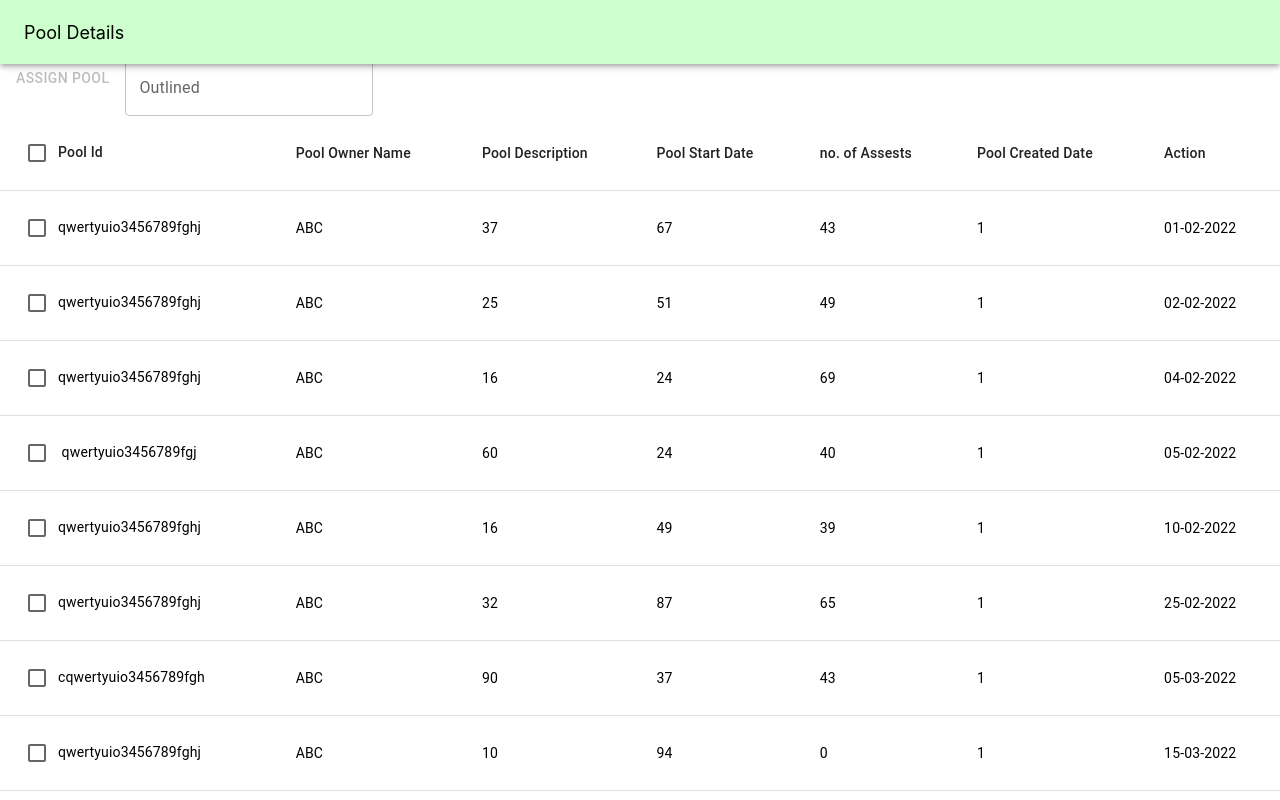
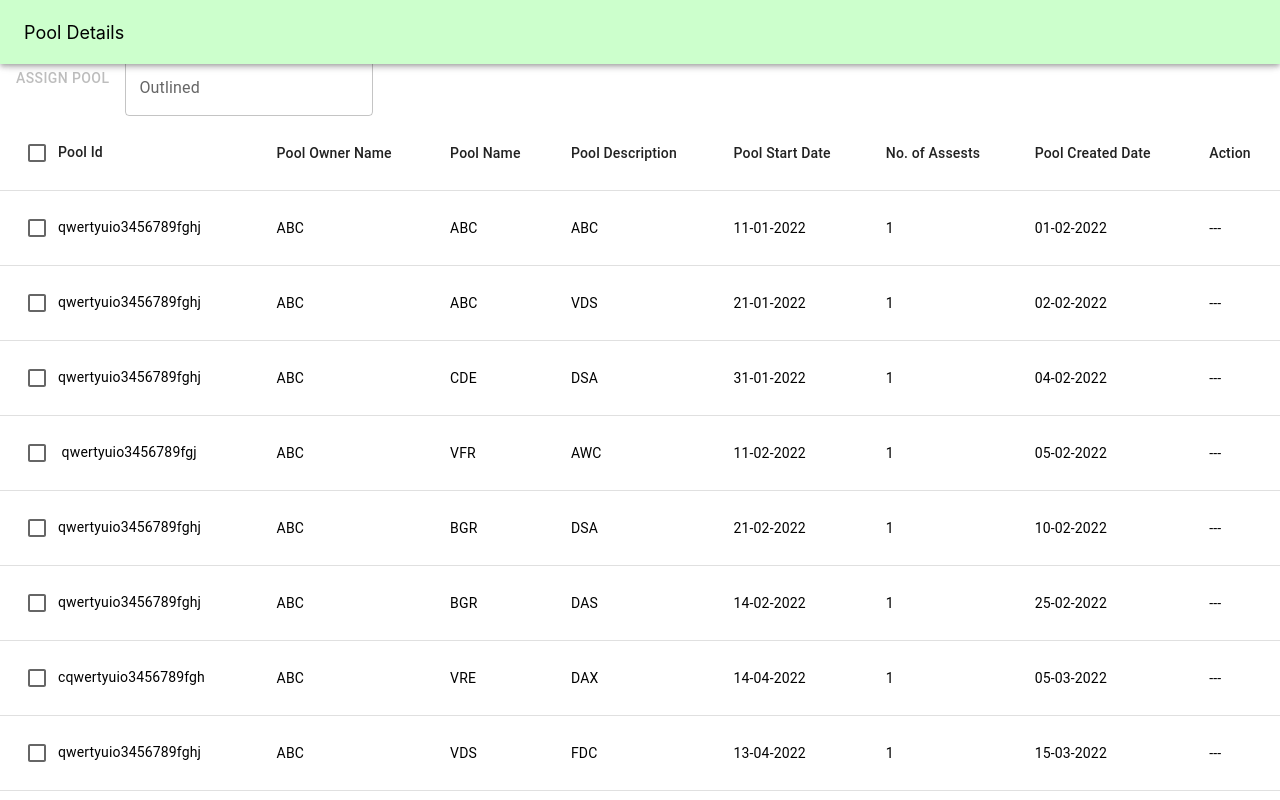
Before and after one commit to sudarsan02/Intain-Practice, a React (Create React App) app: page / in a window 1280 px wide. Shown: the top 800 px of the page. Built offline with nearby package versions, Linux system fonts and the light colour scheme.

Commit message:
Side bar progress

```diff
--- a/src/App.js
+++ b/src/App.js
@@ -8,7 +8,7 @@ import {Searchbar} from"../src/Components/Searchbar"
 import Form1 from './Components/Form';
 // import Sbar from"../src/Components/Sbar.css"
 // import File from "../src/Components/File"
-// import { ProSidebarProvider } from 'react-pro-sidebar';
+import { ProSidebarProvider } from 'react-pro-sidebar';
 import TableDummy from './Components/TableDummy';
 
 
@@ -21,9 +21,9 @@ const App =()=> {
        {/* <br /><Searchbar /> */}
       {/* <br /><Table/>  */}
       {/* <br/><Form1/> */}
-      {/* <ProSidebarProvider>
+      <ProSidebarProvider>
       <Sidebar/>
-</ProSidebarProvider>; */}
+</ProSidebarProvider>;
 
 
     </div>
--- a/src/Components/TableDummy.js
+++ b/src/Components/TableDummy.js
@@ -16,7 +16,7 @@ import { create } from '@mui/material/styles/createTransitions';
 import { styled } from '@mui/material/styles';
 import { tableCellClasses } from '@mui/material/TableCell';
 import { blue, green } from '@mui/material/colors';
-function createData(Pool, Poolowner, Poolname, Pooldes, Poolstart, Assests, createdDate) {
+function createData(Pool, Poolowner, Poolname, Pooldes, Poolstart, Assests, createdDate,Action) {
   return {
     Pool,
     Poolowner,
@@ -24,24 +24,24 @@ function createData(Pool, Poolowner, Poolname, Pooldes, Poolstart, Assests, crea
     Pooldes,
     Poolstart,
     Assests,
-    createdDate
+    createdDate,Action
   };
 
 }
 const rows = [
-  createData('qwertyuio3456789fghj', 'ABC', 37, 67, 43, 1, '01-02-2022'),
-  createData('qwertyuio3456789fghj', 'ABC', 25, 51, 49, 1, '02-02-2022'),
-  createData('qwertyuio3456789fghj', 'ABC', 16, 24, 69, 1, '04-02-2022'),
-  createData(' qwertyuio3456789fgj', 'ABC', 60, 24, 40, 1, '05-02-2022'),
-  createData('qwertyuio3456789fghj', 'ABC', 16, 49, 39, 1, '10-02-2022'),
-  createData('qwertyuio3456789fghj', 'ABC', 32, 87, 65, 1, '25-02-2022'),
-  createData('cqwertyuio3456789fgh', 'ABC', 90, 37,43,1, '05-03-2022'),
-  createData('qwertyuio3456789fghj', 'ABC', 10, 94, 0, 1, '15-03-2022'),
-  createData('qwertyuio3456789fghj', 'ABC', 26,65, 70, 1, '23-04-2022'),
-  createData('qwertyuio3456789fghj', 'ABC', 20,98, 0,1, '15-05-2022'),
-  createData('sudarsan', 'ABC', 0, 81, 20, 1, '25-05-2022'),
-  createData('qwertyuio3456789fghj', 'ABC', 19, 9, 37, 1, '05-06-2022'),
-  createData('qwertyuio3456789fghj', 'ABC', 18, 63, 40, 1, '14-06-2022'),
+  createData('qwertyuio3456789fghj', 'ABC', 'ABC', 'ABC', '11-01-2022', 1, '01-02-2022','---'),
+  createData('qwertyuio3456789fghj', 'ABC', "ABC", 'VDS', '21-01-2022', 1, '02-02-2022','---'),
+  createData('qwertyuio3456789fghj', 'ABC', 'CDE', 'DSA', '31-01-2022', 1, '04-02-2022','---'),
+  createData(' qwertyuio3456789fgj', 'ABC', 'VFR', 'AWC', '11-02-2022', 1, '05-02-2022','---'),
+  createData('qwertyuio3456789fghj', 'ABC', 'BGR', 'DSA', '21-02-2022', 1, '10-02-2022','---'),
+  createData('qwertyuio3456789fghj', 'ABC', 'BGR', 'DAS', '14-02-2022', 1, '25-02-2022','---'),
+  createData('cqwertyuio3456789fgh', 'ABC', 'VRE', 'DAX','14-04-2022',1, '05-03-2022','---'),
+  createData('qwertyuio3456789fghj', 'ABC', 'VDS', 'FDC', '13-04-2022', 1, '15-03-2022','---'),
+  createData('qwertyuio3456789fghj', 'ABC', 'VDS','GDC', '15-05-2022', 1, '23-04-2022','---'),
+  createData('qwertyuio3456789fghj', 'ABC', 'FSS','GDC', '24-05-2022',1, '15-05-2022','---'),
+  createData('sudarsan', 'ABC', 'DSX', 'FDS', '24-05-2022', 1, '25-05-2022','---'),
+  createData('qwertyuio3456789fghj', 'ABC','DSZ', 'SDS', '25-05-2022', 1, '05-06-2022','---'),
+  createData('qwertyuio3456789fghj', 'ABC', 'DSX', 'DSC', '31-05-2022', 1, '14-06-2022','---'),
 ];
 const head=[
   createData('Pool ID'),
@@ -89,10 +89,11 @@ const TableDummy = () => {
               <Checkbox />
               Pool Id</StyledTableCell>
             <StyledTableCell >Pool Owner Name</StyledTableCell>
-            <StyledTableCell >Pool Description</StyledTableCell>
+            <StyledTableCell >Pool Name</StyledTableCell>
+            <StyledTableCell >Pool Description </StyledTableCell>
             <StyledTableCell >Pool Start Date</StyledTableCell>
-            <StyledTableCell >no. of Assests</StyledTableCell>
-            <StyledTableCell >Pool Created Date</StyledTableCell>
+            <StyledTableCell >No. of Assests</StyledTableCell>
+            <StyledTableCell > Pool Created Date</StyledTableCell>
             <StyledTableCell >Action</StyledTableCell>
             {/* <StyledTableCell align="right">Protein&nbsp;(g)</StyledTableCell> */}
           </TableRow>
@@ -151,6 +152,12 @@ const TableDummy = () => {
                 {row.createdDate}
               </TableCell>
 
+              <TableCell
+                key={row.createdDate * Math.random()}
+
+              >
+                {row.Action}
+              </TableCell>
             </TableRow>
 
         ))}
```
